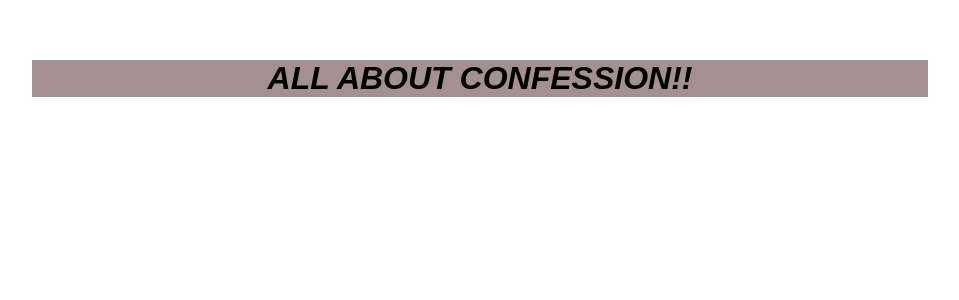
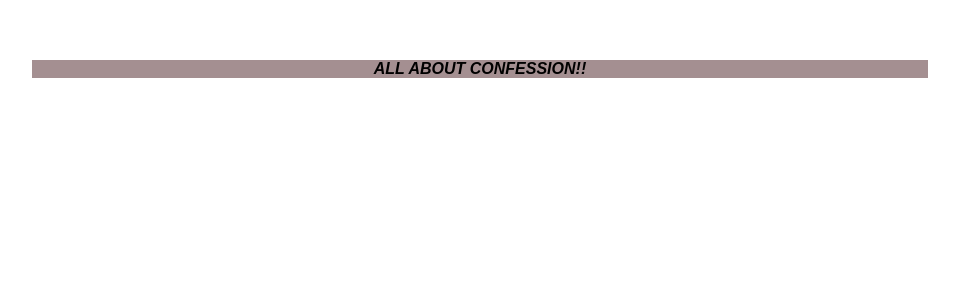
Before and after one commit to Amanag220/dev-elixir.github.io, a Jekyll site: the page built from index.html, in a window 1280 px wide. Shown: the top 300 px of the page, without its empty margins (160-1119 px from the left). Built offline with Jekyll 4.4.1, drawn with Linux system fonts in a browser that asks for light colours.

Commit message:
New Changes

```diff
--- a/_layouts/default.html
+++ b/_layouts/default.html
@@ -9,7 +9,7 @@
 		</head>
 	<body>
 	<div class="heading">
-			<h1><center> All about confession!! </center></h1>
+			<p>All about confession!! </p>
 	</div>
 	</body>
 </html>
```
